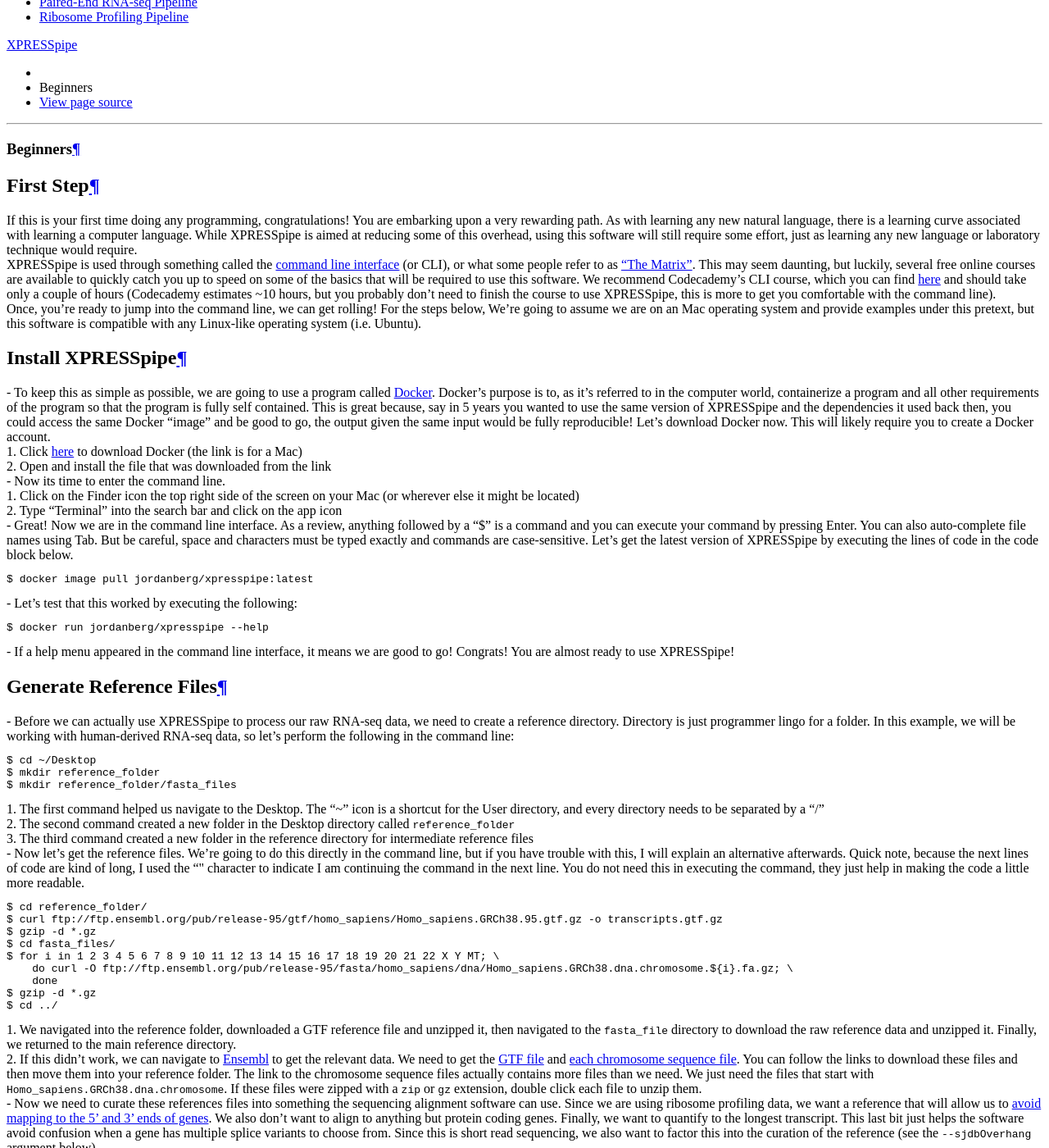
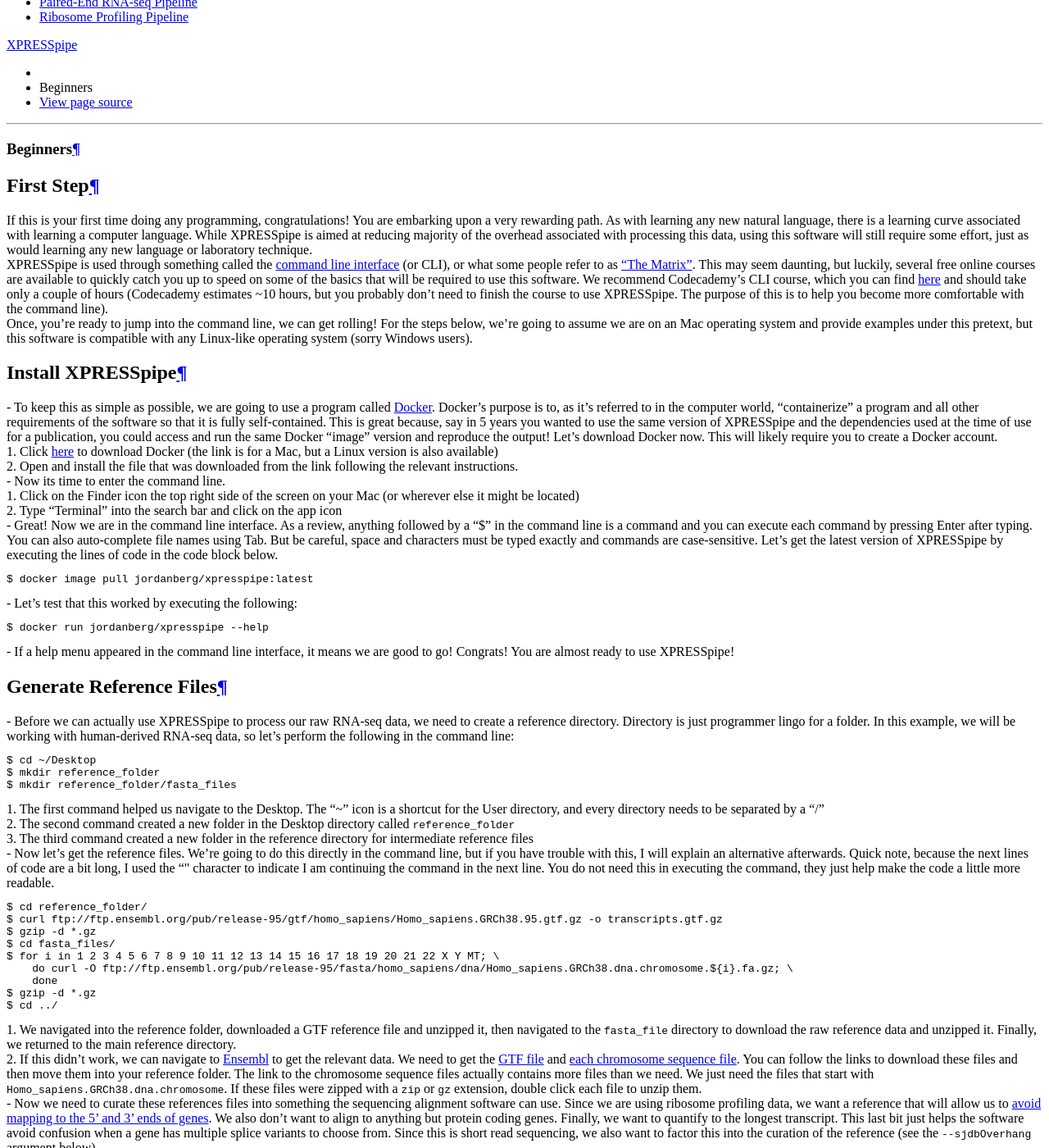
Before and after one commit to XPRESSyourself/XPRESSpipe, a Sphinx documentation site: the page built from docs/content/beginner.rst, in a window 1280 px wide and 1400 px high, scrolled down 1187 px. Shown: the whole window at 82% size. Built offline with Sphinx 7.4.7 and the Read the Docs theme 2.0.0, drawn with Linux system fonts in a browser that asks for light colours.

Commit message:
Update info

```diff
--- a/docs/content/beginner.rst
+++ b/docs/content/beginner.rst
@@ -5,24 +5,24 @@
 =================================
 First Step
 =================================
-| If this is your first time doing any programming, congratulations! You are embarking upon a very rewarding path. As with learning any new natural language, there is a learning curve associated with learning a computer language. While XPRESSpipe is aimed at reducing some of this overhead, using this software will still require some effort, just as learning any new language or laboratory technique would require.
+| If this is your first time doing any programming, congratulations! You are embarking upon a very rewarding path. As with learning any new natural language, there is a learning curve associated with learning a computer language. While XPRESSpipe is aimed at reducing majority of the overhead associated with processing this data, using this software will still require some effort, just as would learning any new language or laboratory technique.
 
-| XPRESSpipe is used through something called the `command line interface <https://en.wikipedia.org/wiki/Command-line_interface>`_ (or CLI), or what some people refer to as `"The Matrix" <https://www.youtube.com/watch?v=kqUR3KtWbTk>`_. This may seem daunting, but luckily, several free online courses are available to quickly catch you up to speed on some of the basics that will be required to use this software. We recommend Codecademy's CLI course, which you can find `here <https://www.codecademy.com/learn/learn-the-command-line>`_ and should take only a couple of hours (Codecademy estimates ~10 hours, but you probably don't need to finish the course to use XPRESSpipe, this is more to get you comfortable with the command line).
+| XPRESSpipe is used through something called the `command line interface <https://en.wikipedia.org/wiki/Command-line_interface>`_ (or CLI), or what some people refer to as `"The Matrix" <https://www.youtube.com/watch?v=kqUR3KtWbTk>`_. This may seem daunting, but luckily, several free online courses are available to quickly catch you up to speed on some of the basics that will be required to use this software. We recommend Codecademy's CLI course, which you can find `here <https://www.codecademy.com/learn/learn-the-command-line>`_ and should take only a couple of hours (Codecademy estimates ~10 hours, but you probably don't need to finish the course to use XPRESSpipe. The purpose of this is to help you become more comfortable with the command line).
 
-| Once, you're ready to jump into the command line, we can get rolling! For the steps below, We're going to assume we are on an Mac operating system and provide examples under this pretext, but this software is compatible with any Linux-like operating system (i.e. Ubuntu).
+| Once, you're ready to jump into the command line, we can get rolling! For the steps below, we're going to assume we are on an Mac operating system and provide examples under this pretext, but this software is compatible with any Linux-like operating system (sorry Windows users).
 
 =================================
 Install XPRESSpipe
 =================================
-| - To keep this as simple as possible, we are going to use a program called `Docker <https://www.docker.com/>`_. Docker's purpose is to, as it's referred to in the computer world, containerize a program and all other requirements of the program so that the program is fully self contained. This is great because, say in 5 years you wanted to use the same version of XPRESSpipe and the dependencies it used back then, you could access the same Docker "image" and be good to go, the output given the same input would be fully reproducible! Let's download Docker now. This will likely require you to create a Docker account.
-| 1. Click `here <https://download.docker.com/mac/stable/Docker.dmg>`_ to download Docker (the link is for a Mac)
-| 2. Open and install the file that was downloaded from the link
+| - To keep this as simple as possible, we are going to use a program called `Docker <https://www.docker.com/>`_. Docker's purpose is to, as it's referred to in the computer world, "containerize" a program and all other requirements of the software so that it is fully self-contained. This is great because, say in 5 years you wanted to use the same version of XPRESSpipe and the dependencies used at the time of use for a publication, you could access and run the same Docker "image" version and reproduce the output! Let's download Docker now. This will likely require you to create a Docker account.
+| 1. Click `here <https://download.docker.com/mac/stable/Docker.dmg>`_ to download Docker (the link is for a Mac, but a Linux version is also available)
+| 2. Open and install the file that was downloaded from the link following the relevant instructions.
 
 | - Now its time to enter the command line.
 | 1. Click on the Finder icon the top right side of the screen on your Mac (or wherever else it might be located)
 | 2. Type "Terminal" into the search bar and click on the app icon
 
-| - Great! Now we are in the command line interface. As a review, anything followed by a "$" is a command and you can execute your command by pressing Enter. You can also auto-complete file names using Tab. But be careful, space and characters must be typed exactly and commands are case-sensitive. Let's get the latest version of XPRESSpipe by executing the lines of code in the code block below.
+| - Great! Now we are in the command line interface. As a review, anything followed by a "$" in the command line is a command and you can execute each command by pressing Enter after typing. You can also auto-complete file names using Tab. But be careful, space and characters must be typed exactly and commands are case-sensitive. Let's get the latest version of XPRESSpipe by executing the lines of code in the code block below.
 
 .. code-block:: shell
 
@@ -52,7 +52,7 @@
 | 2. The second command created a new folder in the Desktop directory called :data:`reference_folder`
 | 3. The third command created a new folder in the reference directory for intermediate reference files
 
-| - Now let's get the reference files. We're going to do this directly in the command line, but if you have trouble with this, I will explain an alternative afterwards. Quick note, because the next lines of code are kind of long, I used the "\" character to indicate I am continuing the command in the next line. You do not need this in executing the command, they just help in making the code a little more readable.
+| - Now let's get the reference files. We're going to do this directly in the command line, but if you have trouble with this, I will explain an alternative afterwards. Quick note, because the next lines of code are a bit long, I used the "\" character to indicate I am continuing the command in the next line. You do not need this in executing the command, they just help make the code a little more readable.
 
 .. code-block:: shell
 
```
